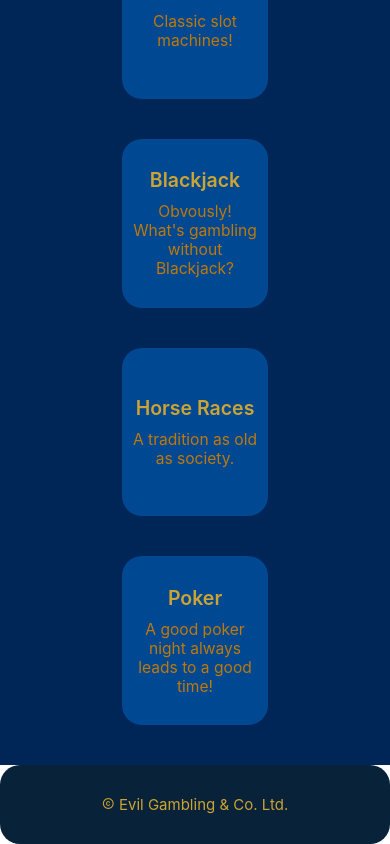
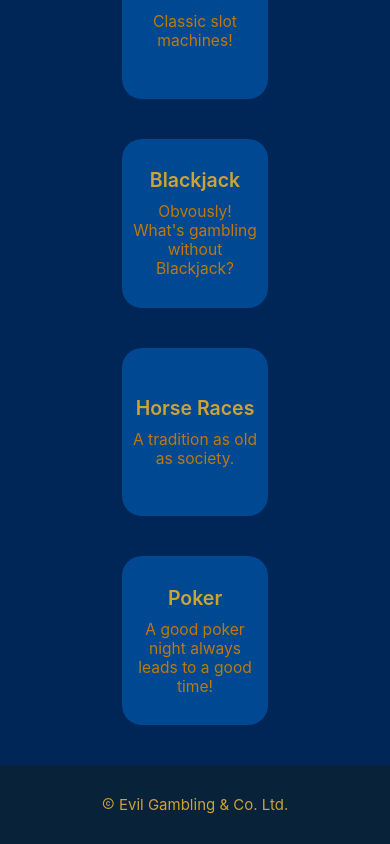
Before and after one commit to ChiliEater/mobile-assignment, a React Native app: screen / in a window 390 px wide. Shown: the part 6005-6849 px from the top of the page. Built offline with nearby package versions, Linux system fonts and the light colour scheme.

Commit message:
Fix footer border

```diff
--- a/ts/components/Footer.tsx
+++ b/ts/components/Footer.tsx
@@ -25,7 +25,6 @@ const styles = StyleSheet.create({
         alignContent: 'center',
         flexDirection: 'column',
         flexWrap: 'wrap',
-        borderRadius: 20,
         width: '100%',
     },
     text: {
```
